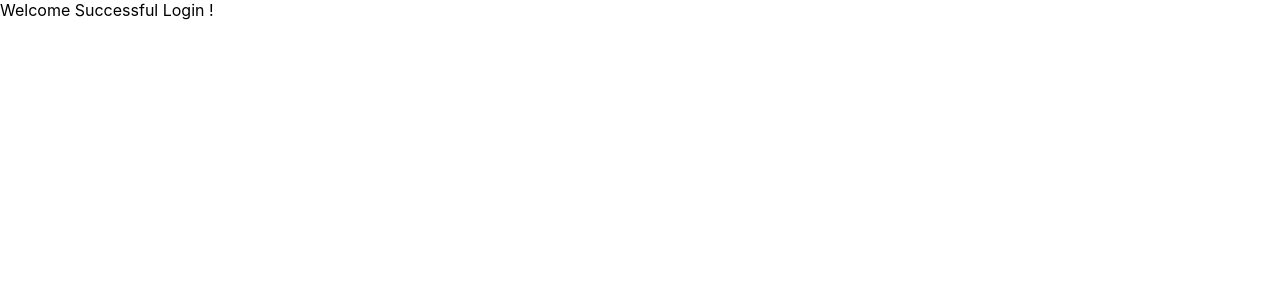
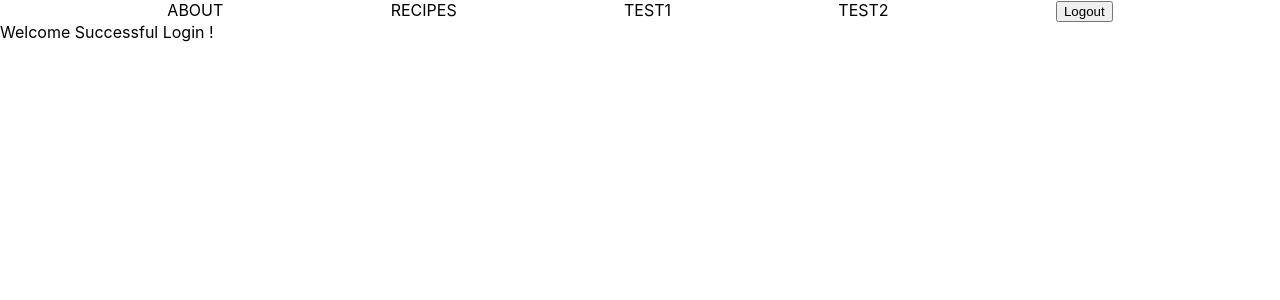
Before and after one commit to Sevethseal/recipe-app, a React (Create React App) app: page /home in a window 1280 px wide. Shown: the top 300 px of the page. Built offline with nearby package versions, Linux system fonts and the light colour scheme; no server answers; sample sign-in values are in the browser's storage.

Commit message:
Complete Authentication and private routing

```diff
--- a/package.json
+++ b/package.json
@@ -36,5 +36,8 @@
       "last 1 firefox version",
       "last 1 safari version"
     ]
+  },
+  "devDependencies": {
+    "source-map-loader": "^3.0.1"
   }
 }
--- a/src/App.js
+++ b/src/App.js
@@ -1,15 +1,27 @@
 import "./App.css";
+import React from "react";
 import { Route, BrowserRouter as Router, Routes } from "react-router-dom";
 import Login from "./pages/login";
 import Home from "./pages/Home";
-
+import { AuthWrapper } from "./components/AuthWrapper";
+import PrivateRoute from "./components/PrivateRoute";
+import NavBar from "./components/NavBar";
 function App() {
   return (
     <Router>
-      <Routes>
-        <Route path={"/"} element={<Login />} />
-        <Route path={"/home"} element={<Home />} />
-      </Routes>
+      <AuthWrapper>
+        <NavBar />
+        <Routes>
+          <Route exact path="/" element={<Login />} />
+          <React.Fragment>
+            <Route
+              exact
+              path="home"
+              element={<PrivateRoute component={Home} />}
+            />
+          </React.Fragment>
+        </Routes>
+      </AuthWrapper>
     </Router>
   );
 }
--- a/src/FireBaseAuthService.js
+++ b/src/FireBaseAuthService.js
@@ -12,16 +12,17 @@ const logOutUser = () => {
 };
 
 const sendPasswordResetEmail = (email) => {
-  return auth.sendPasswordResetEmail();
+  return auth.sendPasswordResetEmail(email);
 };
 const loginWithGoogle = () => {
   const provider = new firebase.auth.GoogleAuthProvider();
   return auth.signInWithPopup(provider);
 };
 
-const subscribeToAuthChanges = (handleAuthChanges) => {
+const subscribeToAuthChanges = (handleAuthChanges, setLoading) => {
   auth.onAuthStateChanged((user) => {
     handleAuthChanges(user);
+    setLoading(false);
   });
 };
 
--- /dev/null
+++ b/src/components/AuthWrapper/index.jsx
@@ -0,0 +1,52 @@
+import React, { useContext, useState, useEffect } from "react";
+import FireBaseAuthService from "../../FireBaseAuthService";
+const AuthContext = React.createContext();
+export const useAuth = () => {
+  return useContext(AuthContext);
+};
+
+export const AuthWrapper = ({ children }) => {
+  const [currentUser, setCurrentUser] = useState(null);
+  const [loading, setLoading] = useState(true);
+  const authenticatedLogin = async (email, password) => {
+    try {
+      await FireBaseAuthService.login(email, password);
+    } catch (error) {
+      alert(error.message);
+    }
+  };
+  const authenticatedLoginGoogle = async () => {
+    try {
+      await FireBaseAuthService.loginWithGoogle();
+    } catch (error) {
+      alert(error.message);
+    }
+  };
+  const logOut = async () => {
+    try {
+      await FireBaseAuthService.logOutUser();
+    } catch (error) {
+      alert(error.message);
+    }
+  };
+  useEffect(() => {
+    const unsubscribe = FireBaseAuthService.subscribeToAuthChanges(
+      setCurrentUser,
+      setLoading
+    );
+    return unsubscribe;
+  }, []);
+
+  const value = {
+    currentUser,
+    authenticatedLogin,
+    authenticatedLoginGoogle,
+    logOut,
+  };
+
+  return (
+    <AuthContext.Provider value={value}>
+      {!loading && children}
+    </AuthContext.Provider>
+  );
+};
--- /dev/null
+++ b/src/components/NavBar/index.jsx
@@ -0,0 +1,23 @@
+import React from "react";
+import "./styles.css";
+import { useLocation } from "react-router-dom";
+import { useAuth } from "../AuthWrapper";
+
+const NavBar = () => {
+  const { logOut } = useAuth();
+  const location = useLocation();
+  if (location.pathname === "/") return <></>;
+  return (
+    <div className="nav-bar">
+      <div>ABOUT</div>
+      <div>RECIPES</div>
+      <div>TEST1</div>
+      <div>TEST2</div>
+      <div>
+        <button onClick={logOut}>Logout</button>
+      </div>
+    </div>
+  );
+};
+
+export default NavBar;
--- /dev/null
+++ b/src/components/NavBar/styles.css
@@ -0,0 +1,4 @@
+.nav-bar{
+    display: flex;
+    justify-content: space-evenly;
+}
--- /dev/null
+++ b/src/components/PrivateRoute/index.jsx
@@ -0,0 +1,9 @@
+import React from "react";
+import { Navigate } from "react-router-dom";
+import { useAuth } from "../AuthWrapper";
+const PrivateRoute = ({ component: Component }) => {
+  const { currentUser } = useAuth();
+  return currentUser ? <Component /> : <Navigate to="/" />;
+};
+
+export default PrivateRoute;
--- a/src/pages/Home/index.jsx
+++ b/src/pages/Home/index.jsx
@@ -1,5 +1,4 @@
 import React from "react";
-
 const Home = () => {
   return <div>Welcome Successful Login !</div>;
 };
--- a/src/pages/login/index.jsx
+++ b/src/pages/login/index.jsx
@@ -1,34 +1,40 @@
 import React, { useState } from "react";
 import FireBaseAuthService from "../../FireBaseAuthService";
+import { useAuth } from "../../components/AuthWrapper";
 import { useNavigate } from "react-router-dom";
-
-import "./index.css";
+import "./style.css";
 
 const Login = () => {
   // eslint-disable-next-line no-unused-vars
   const [user, setUser] = useState(null);
   const [email, setEmail] = useState("");
   const [password, setPassword] = useState("");
-  FireBaseAuthService.subscribeToAuthChanges(setUser);
   const history = useNavigate();
-
+  const { authenticatedLogin, authenticatedLoginGoogle } = useAuth();
   const LoginUser = async (e) => {
     e.preventDefault();
-    try {
-      await FireBaseAuthService.login(email, password);
-      setEmail("");
-      setPassword("");
+    if (email && password) {
+      await authenticatedLogin(email, password);
       history("/home");
-    } catch (error) {
-      alert(error.message);
+    } else {
+      alert("fill email and password");
     }
   };
   const LoginGoogle = async () => {
-    try {
-      await FireBaseAuthService.loginWithGoogle();
-      history("/home");
-    } catch (error) {
-      alert(error.message);
+    await authenticatedLoginGoogle();
+    history("/home");
+  };
+  const handleResetPassword = async (e) => {
+    e.preventDefault();
+    if (!email) {
+      alert("user name missing");
+    } else {
+      try {
+        await FireBaseAuthService.sendPasswordResetEmail(email);
+        alert("reset email sent to your email");
+      } catch (error) {
+        alert(error.message);
+      }
     }
   };
   return (
@@ -37,7 +43,6 @@ const Login = () => {
         <div className="login__heading-wrapper">
           <div className="login__heading">Firebase Recipes</div>
         </div>
-
         <div className="login__credential">
           <form>
             <div className="login__align">
@@ -48,6 +53,7 @@ const Login = () => {
                 <input
                   type={"email"}
                   onChange={(e) => setEmail(e.target.value)}
+                  required
                 />
               </div>
             </div>
@@ -56,13 +62,16 @@ const Login = () => {
               <input
                 type={"password"}
                 onChange={(e) => setPassword(e.target.value)}
+                required
               />
             </div>
             <div className="login__button-section">
               <button type="submit" onClick={(e) => LoginUser(e)}>
                 Login
               </button>
-              <button type="submit">ResetEmail</button>
+              <button type="submit" onClick={handleResetPassword}>
+                ResetEmail
+              </button>
               <button type="button" onClick={LoginGoogle}>
                 Login with Google
               </button>
```
Also changed, not shown: src/pages/login/style.css (renamed from src/pages/login/index.css), 1 other file (tests, documents, lock files or other folders).
